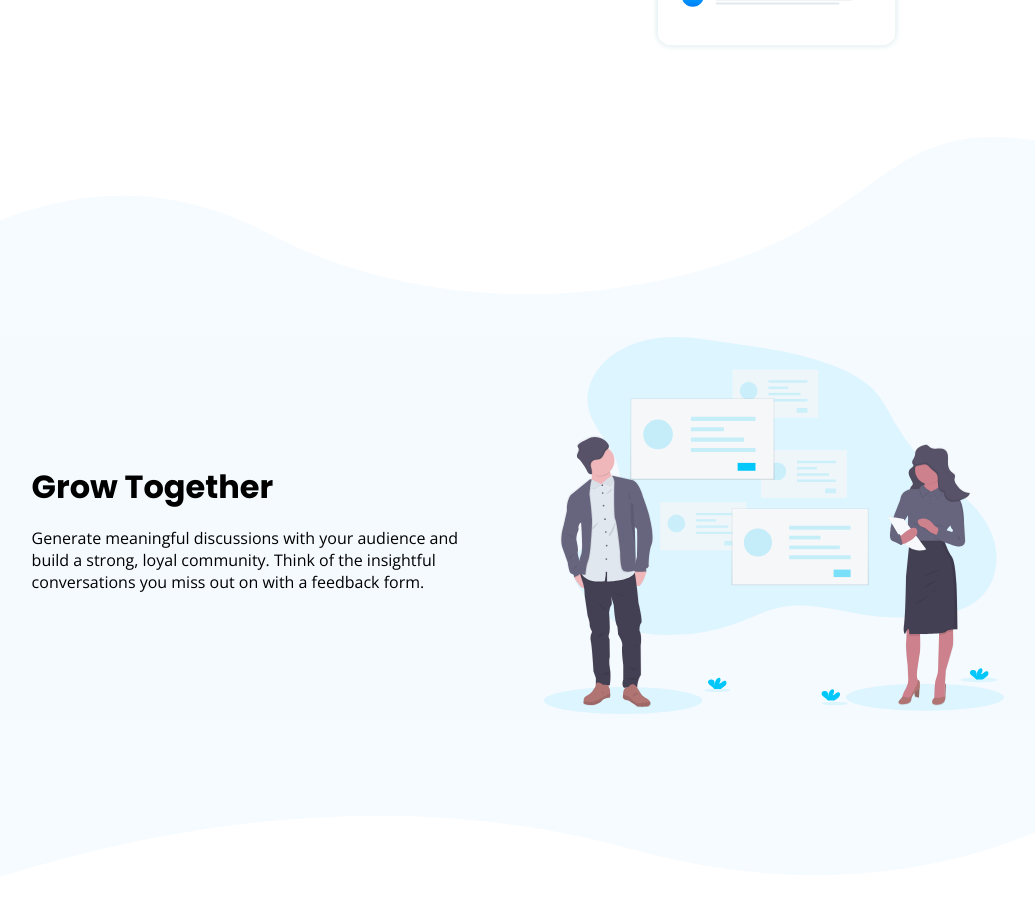
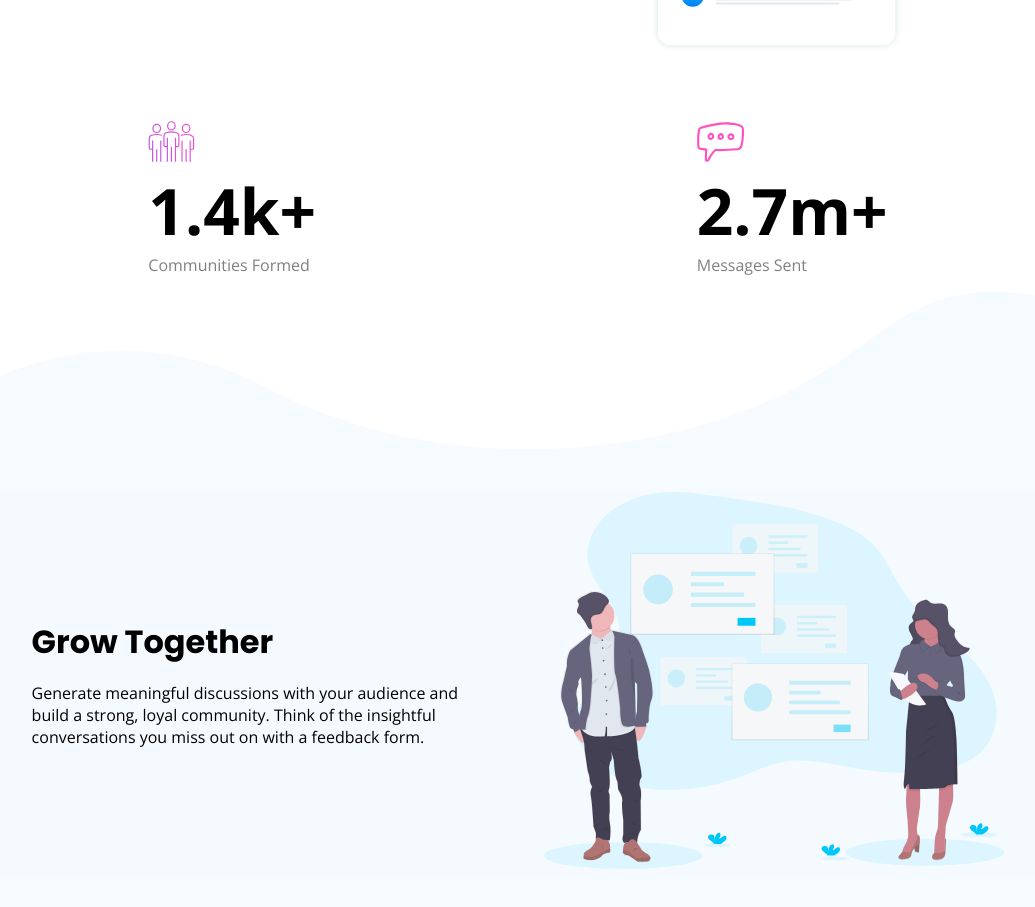
Before and after one commit to FelipeFama/huddle-landing-page-with-curved-sections, a React (Vite) app: page / in a window 1280 px wide. Shown: the part 1000-1907 px from the top of the page, without its empty margins (122-1157 px from the left). Built offline with nearby package versions, Linux system fonts and the light colour scheme.

Commit message:
Update App.tsx

```diff
--- a/src/App.tsx
+++ b/src/App.tsx
@@ -11,11 +11,9 @@ function App() {
   return (
     <>
       <Header />
-
       <IntroText />
       <Illustration />
-      {/*
-      <UserInfo />*/}
+      <UserInfo />
       <ContentInfo />
       <SignUp />
       <div className="bg-section-footer"></div>
```
